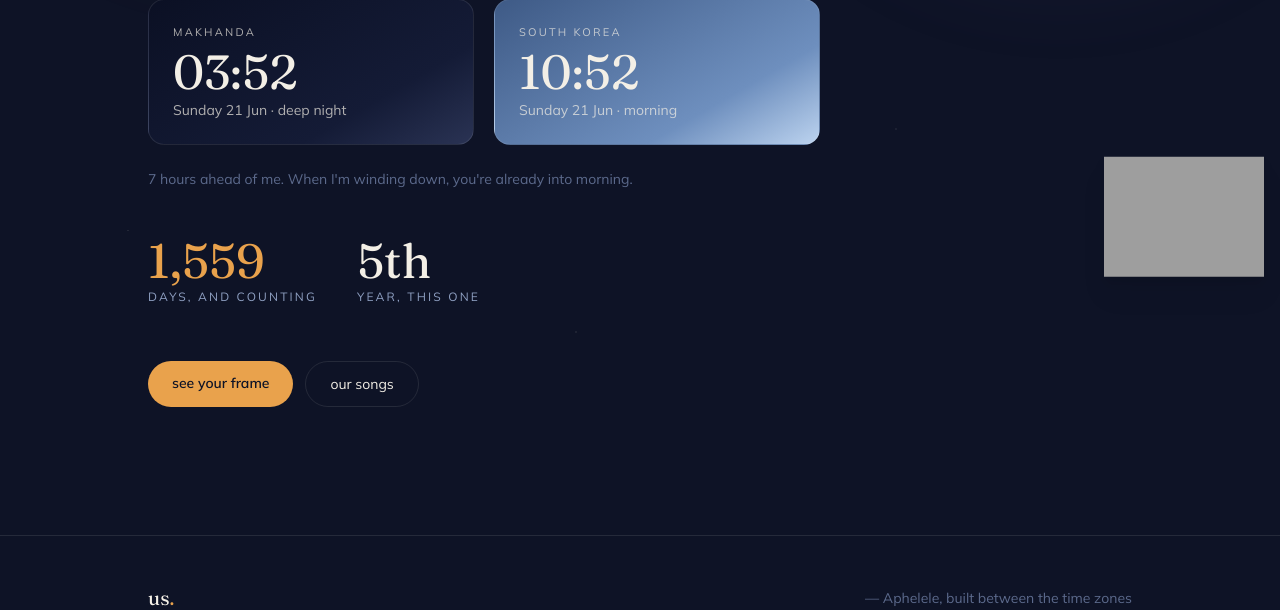
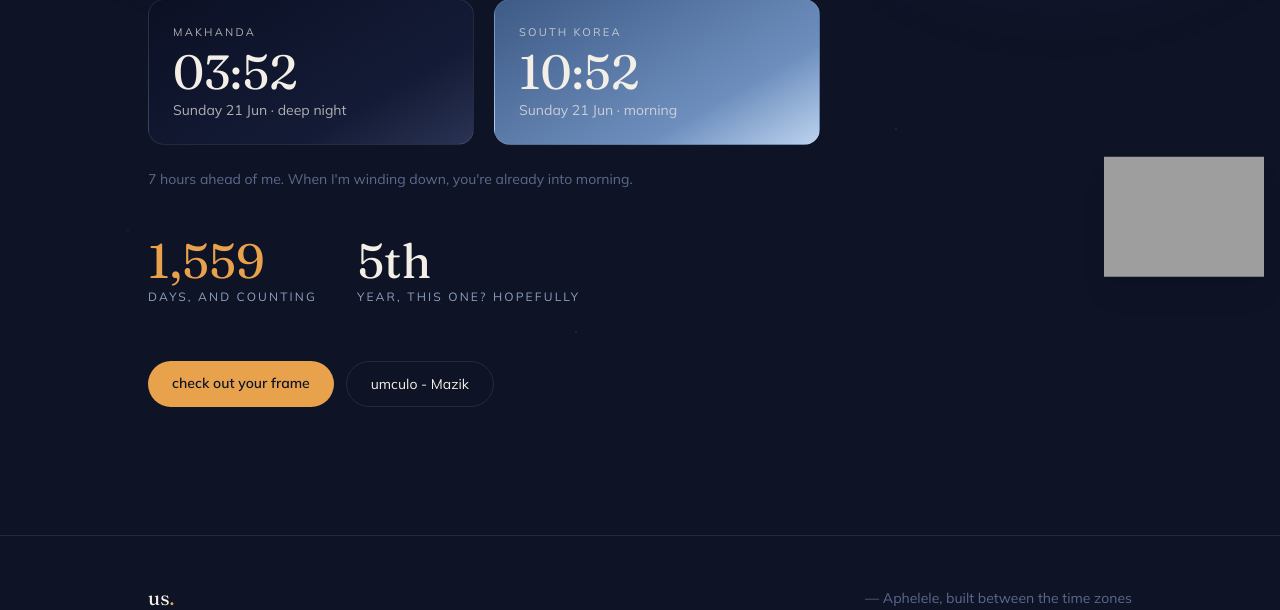
Before and after one commit to CtrlAltDefeat18/u-ri-sa-i, a Flask app: template templates/index.html in a window 1280 px wide. Shown: the part 480-1090 px from the top of the page. Run offline with Flask 3, Linux system fonts and the light colour scheme; the template is opened without the code that fills it, so the values that code supplies are empty; some libraries are stand-ins or nearby versions; grey boxes are pictures that could not be loaded.

Commit message:
Update index.html

```diff
--- a/templates/index.html
+++ b/templates/index.html
@@ -169,13 +169,13 @@
         </div>
         <div>
           <p class="font-display text-4xl sm:text-5xl tabular-nums" id="yearLabel">5th</p>
-          <p class="text-xs uppercase tracking-[0.18em] text-muted mt-1">year, this one</p>
+          <p class="text-xs uppercase tracking-[0.18em] text-muted mt-1">year, this one? HOPEFULLY</p>
         </div>
       </div>
 
       <div class="mt-14 flex flex-wrap gap-3">
-        <a href="#frame" class="press rounded-full bg-amber text-ink font-semibold px-6 py-3 text-sm hover:bg-amberlt transition">see your frame</a>
-        <a href="#songs" class="press rounded-full border hairline px-6 py-3 text-sm hover:border-amber/50 transition">our songs</a>
+        <a href="#frame" class="press rounded-full bg-amber text-ink font-semibold px-6 py-3 text-sm hover:bg-amberlt transition">check out your frame</a>
+        <a href="#songs" class="press rounded-full border hairline px-6 py-3 text-sm hover:border-amber/50 transition">umculo - Mazik</a>
       </div>
     </div>
   </section>
@@ -185,7 +185,7 @@
     <div class="max-w-2xl mx-auto px-5">
       <div class="mb-8">
         <h2 class="font-display text-3xl sm:text-5xl">What busy looks like</h2>
-        <p class="text-muted text-sm mt-3 max-w-md">The latest of what I'm building and doing. React, leave a comment — I'll see it.</p>
+        <p class="text-muted text-sm mt-3 max-w-md">The latest of what I'm building and doing. React, leave a comment — silently "MMhhh...".</p>
       </div>
 
       <div class="rounded-2xl border hairline bg-panel p-4 mb-8">
@@ -211,8 +211,8 @@
   <section data-page="songs" class="page pt-28 pb-24 sm:pt-32">
     <div class="max-w-5xl mx-auto px-5">
       <div class="mb-8">
-        <h2 class="font-display text-3xl sm:text-5xl">Songs for the gap</h2>
-        <p class="text-muted text-sm mt-3 max-w-md">Paste a Spotify link — a track, an album, a whole playlist. Either of us can add. We'll be listening to the same thing, even if it's tomorrow there.</p>
+        <h2 class="font-display text-3xl sm:text-5xl">Songs I'm currently blasting...</h2>
+        <p class="text-muted text-sm mt-3 max-w-md">Paste a Spotify link — a track, an album, a whole playlist. Either of us can add. We'll be listening to the same thing, they'll stay here - if lekaka ye database doesn't let me down.</p>
       </div>
       <div class="rounded-2xl border hairline bg-panel p-4 mb-10 flex flex-col sm:flex-row gap-3 sm:items-center">
         <input id="songLink" placeholder="paste a Spotify link…" class="flex-1 bg-transparent outline-none placeholder:text-faint text-mist" />
@@ -228,8 +228,8 @@
   <section data-page="frame" class="page pt-28 pb-24 sm:pt-32">
     <div class="max-w-5xl mx-auto px-5">
       <div class="mb-12">
-        <h2 class="font-display text-3xl sm:text-5xl">Your frame</h2>
-        <p class="text-muted text-sm mt-3 max-w-md">You see things I don't. Put them here — Korea, the small stuff, whatever your eye lands on.</p>
+        <h2 class="font-display text-3xl sm:text-5xl">A frame? for you?</h2>
+        <p class="text-muted text-sm mt-3 max-w-md">You see things I don't. Put them here — iimpuku, cig butts, birds, trash - the small stuff, whatever your eye lands on.</p>
       </div>
 
       <div class="mb-16">
@@ -298,7 +298,7 @@
     <div class="max-w-2xl mx-auto px-5">
       <div class="mb-8">
         <h2 class="font-display text-3xl sm:text-5xl">Wishes &amp; gripes</h2>
-        <p class="text-muted text-sm mt-3 max-w-md">Anything you'd like added, anything that's broken or annoying — say it here. We both see this.</p>
+        <p class="text-muted text-sm mt-3 max-w-md">Anything you'd like added, anything that's broken or annoying — say it here. Ndizayibona and so something about it.</p>
       </div>
       <div id="fbThread" class="space-y-3 mb-4"></div>
       <p class="font-hand text-xl text-blush/90 mb-4" id="fbEmpty">(say the first thing)</p>
@@ -339,7 +339,7 @@
           <p class="text-xs text-muted">plum & pink</p>
         </button>
       </div>
-      <p class="text-xs text-faint mt-6 leading-relaxed">Your pick is remembered on this device — so the two of you can each have your own look.</p>
+      <p class="text-xs text-faint mt-6 leading-relaxed">Your pick is remembered on this device — so the two looks?.</p>
     </div>
   </div>
 
@@ -347,8 +347,8 @@
   <div id="bye" class="fixed inset-0 z-[60] hidden items-center justify-center text-center px-6 bg-ink">
     <div class="aura"></div>
     <div class="relative z-10">
-      <p class="font-hand text-3xl text-amber/90 mb-4" id="byeHand">see you soon —</p>
-      <h2 class="font-display text-4xl sm:text-6xl mb-4" id="byeLine">go gently.</h2>
+      <p class="font-hand text-3xl text-amber/90 mb-4" id="byeHand">see you later alligator :( —</p>
+      <h2 class="font-display text-4xl sm:text-6xl mb-4" id="byeLine">ube grand.</h2>
       <p class="text-muted text-sm" id="bySub">signing you out…</p>
     </div>
   </div>
@@ -369,7 +369,7 @@
     <div class="w-full max-w-md">
       <div class="flex items-center justify-between mb-4">
         <div>
-          <p class="font-display text-2xl">a little game</p>
+          <p class="font-display text-2xl">a little game (could be better, just didn't have time)</p>
           <p class="text-xs text-muted">match 3 — tap a gem, then a neighbour to swap</p>
         </div>
         <button id="gameClose" class="text-faint hover:text-mist text-2xl press" aria-label="close">✕</button>
```
